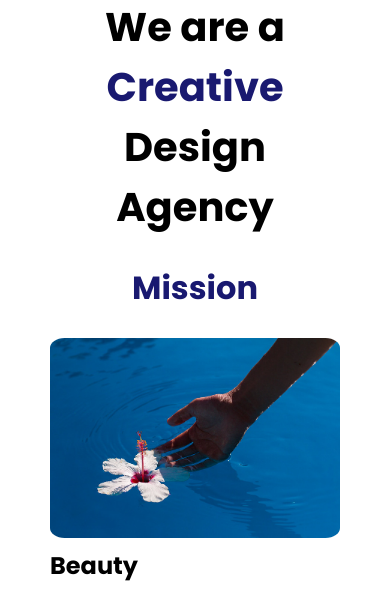
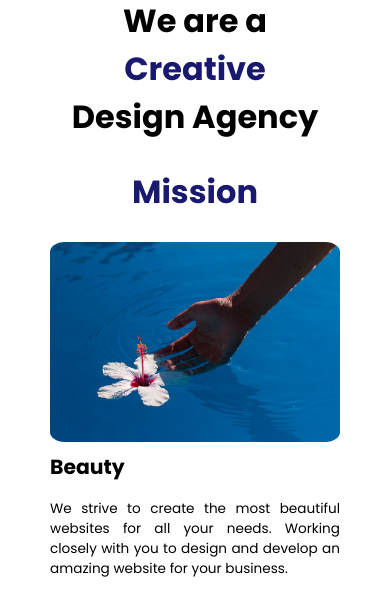
Before and after one commit to Iamwesleymmadike/web_design_agency, a plain HTML site: page index.html in a window 390 px wide. Shown: the part 202-802 px from the top of the page. Drawn offline with Linux system fonts and the light colour scheme.

Commit message:
added animation using CSS

```diff
--- a/index.html
+++ b/index.html
@@ -14,7 +14,7 @@
 <body>
   <div class="main">
     <img class="logo" src="./assets/images/logo.jpg" alt="logo">
-    <h1>We are a <span style="color: #191970;">Creative</span><br />Design Agency</h1>
+    <h1>We are a <span id="c" style="color: #191970;">Creative</span><br />Design Agency</h1>
     <h2 id="mission">Mission</h2>
       <div class="left card"><img class="tile-image" src="./assets/images/beautiful.jpg" alt="hand and flower in water">
         <h2 class="card-title">Beauty</h2>
--- a/style.css
+++ b/style.css
@@ -18,6 +18,14 @@ body {
 
 h1 {
   font-size: 5rem;
+}
+
+#c{
+  transition-duration: 0.2s;
+}
+#c:hover{
+  font-size: 1.1em;
+  transition-duration: 0.2s;
 }
 
 #mission{
@@ -79,7 +87,7 @@ hr{
 
   h1{
     margin: 0px;
-    font-size: 2.5rem;
+    font-size: 2.0rem;
     text-align: center;
   }
 
@@ -95,4 +103,8 @@ hr{
     object-fit: cover;
     display: inline;
   }
+
+  body{
+    font-size: 0.85em;
+  }
 }
```
Also changed, not shown: assets/images/logo.png (added).
